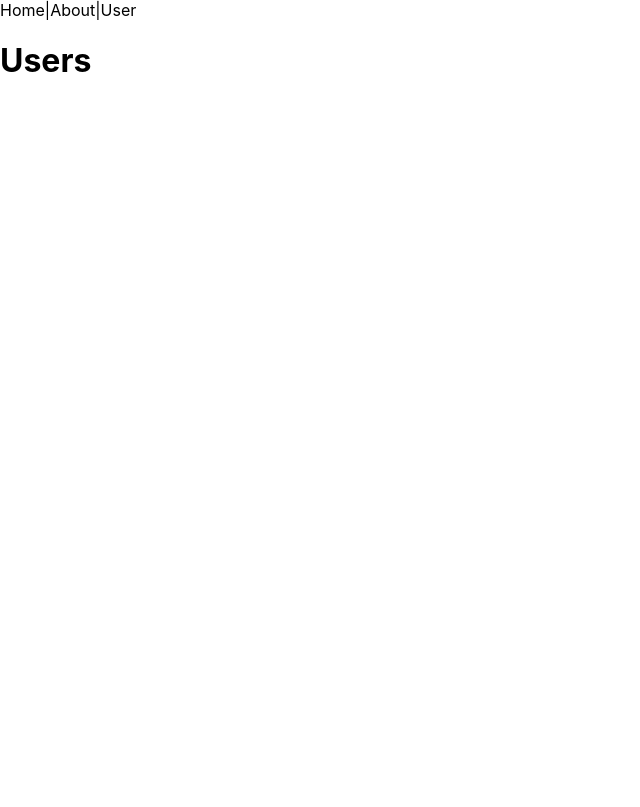
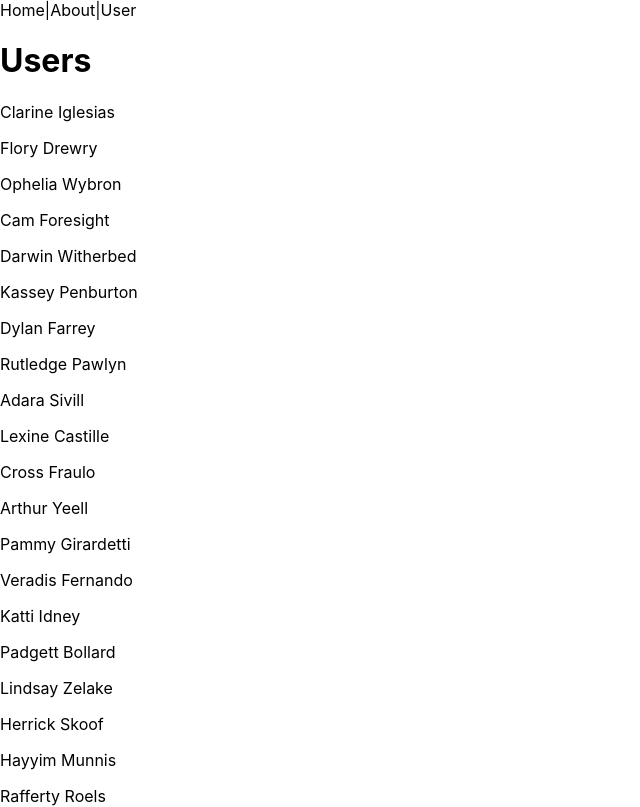
Before and after one commit to teerasej/nextflow-nextjs-route, a Next.js app: page /users-static in a window 1280 px wide. Shown: the top 807 px of the page, without its empty margins (0-640 px from the left). Built offline with nearby package versions, Linux system fonts and the light colour scheme.

Commit message:
render user's full name as menu

```diff
--- a/pages/users-static/index.tsx
+++ b/pages/users-static/index.tsx
@@ -6,14 +6,8 @@ import { UserArray } from "../../types/user-array";
 
 export const getStaticProps: GetStaticProps = async () => {
 
-    const users: UserArray = require('../../data/mock_data.json')
+    const results: UserArray = require('../../data/mock_data.json')
 
-    const results = users.map(user => {
-        return {
-            id: user.id,
-            name: user.firstName
-        }
-    })
 
     return {
         props: {
@@ -31,11 +25,8 @@ const UserListPage: NextPage = ({ results }: InferGetStaticPropsType<typeof getS
             <h1>Users</h1>
             {
                 (results as UserArray).map(user => {
-
-                    console.log(user)
-
                     return (
-                        <Link href={`users/${user.id}`} key={user.id.toString()}>
+                        <Link href={`users-static/${user.id}`} key={user.id.toString()}>
                             <p>{user.firstName} {user.lastName}</p>
                         </Link>
                     )
```
